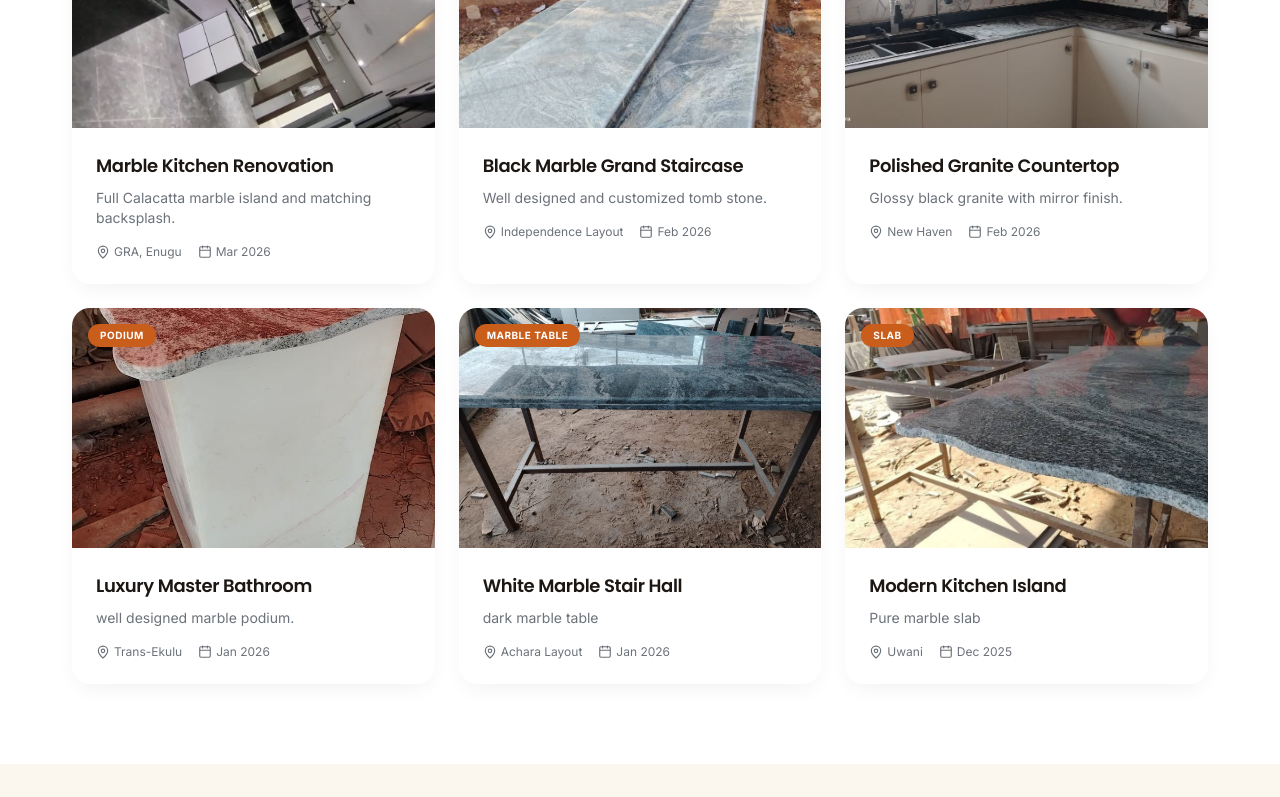
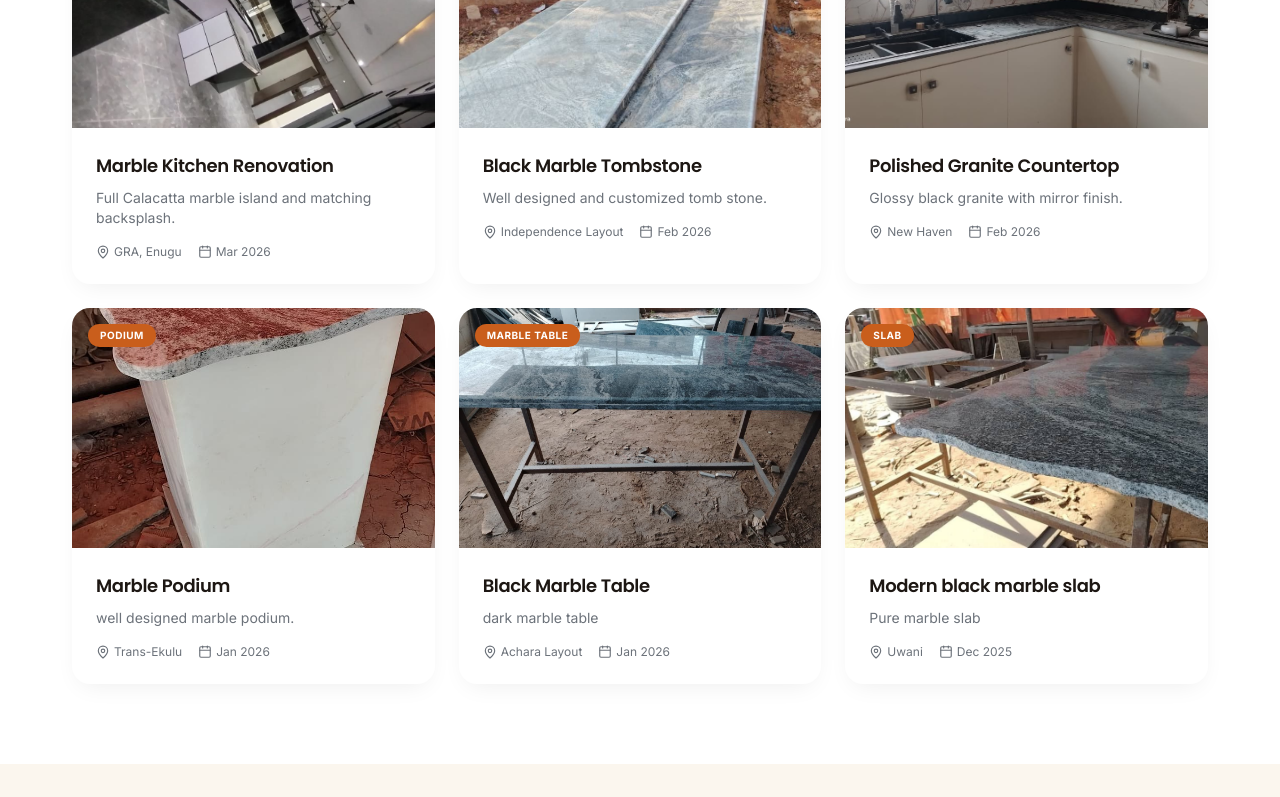
Before and after one commit to heritage644/Buchex-impex, a Next.js app: page /projects in a window 1280 px wide. Shown: the part 672-1469 px from the top of the page. Built offline with nearby package versions, Linux system fonts and the light colour scheme.

Commit message:
added the right description

```diff
--- a/src/app/projects/page.tsx
+++ b/src/app/projects/page.tsx
@@ -13,11 +13,11 @@ import Image from "next/image";
 
 const projects = [
   { img: "/kitchen-project.png", title: "Marble Kitchen Renovation", category: "Kitchen", location: "GRA, Enugu", date: "Mar 2026", desc: "Full Calacatta marble island and matching backsplash." },
-  { img: "/grave-stone.png", title: "Black Marble Grand Staircase", category: "Tomb stone", location: "Independence Layout", date: "Feb 2026", desc: "Well designed and customized tomb stone." },
+  { img: "/grave-stone.png", title: "Black Marble Tombstone", category: "Tomb stone", location: "Independence Layout", date: "Feb 2026", desc: "Well designed and customized tomb stone." },
   { img: "/kitchen-wall.png", title: "Polished Granite Countertop", category: "KitchenTop", location: "New Haven", date: "Feb 2026", desc: "Glossy black granite with mirror finish." },
-  { img: "/podium.png", title: "Luxury Master Bathroom", category: "Podium", location: "Trans-Ekulu", date: "Jan 2026", desc: "well designed marble podium." },
-  { img: "/table.png", title: "White Marble Stair Hall", category: "Marble Table", location: "Achara Layout", date: "Jan 2026", desc: "dark marble table" },
-  { img: "/marble-slab.png", title: "Modern Kitchen Island", category: "Slab", location: "Uwani", date: "Dec 2025", desc: "Pure marble slab" },
+  { img: "/podium.png", title: " Marble Podium", category: "Podium", location: "Trans-Ekulu", date: "Jan 2026", desc: "well designed marble podium." },
+  { img: "/table.png", title: "Black Marble Table", category: "Marble Table", location: "Achara Layout", date: "Jan 2026", desc: "dark marble table" },
+  { img: "/marble-slab.png", title: "Modern black marble slab", category: "Slab", location: "Uwani", date: "Dec 2025", desc: "Pure marble slab" },
 
 ];
 
```
